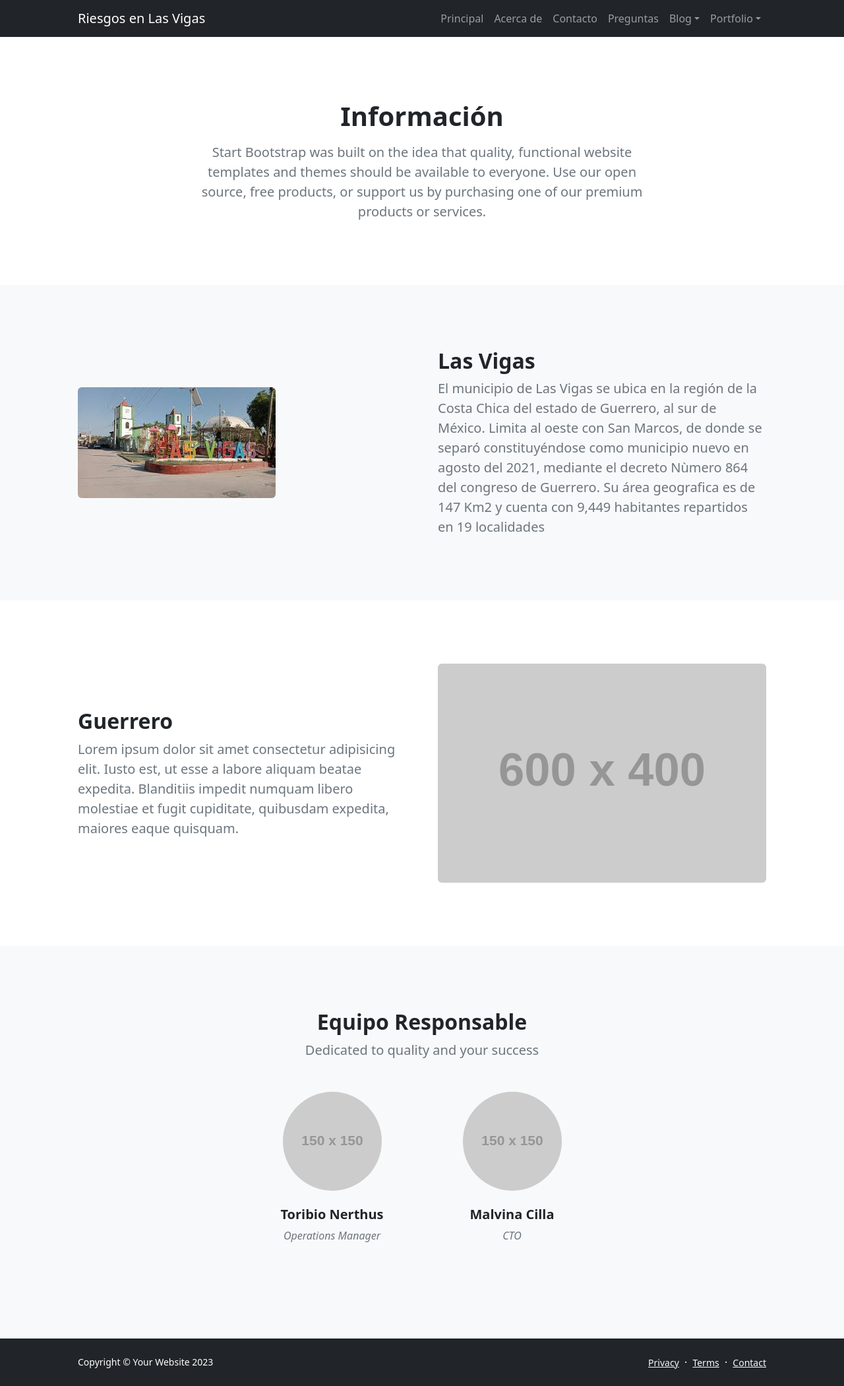
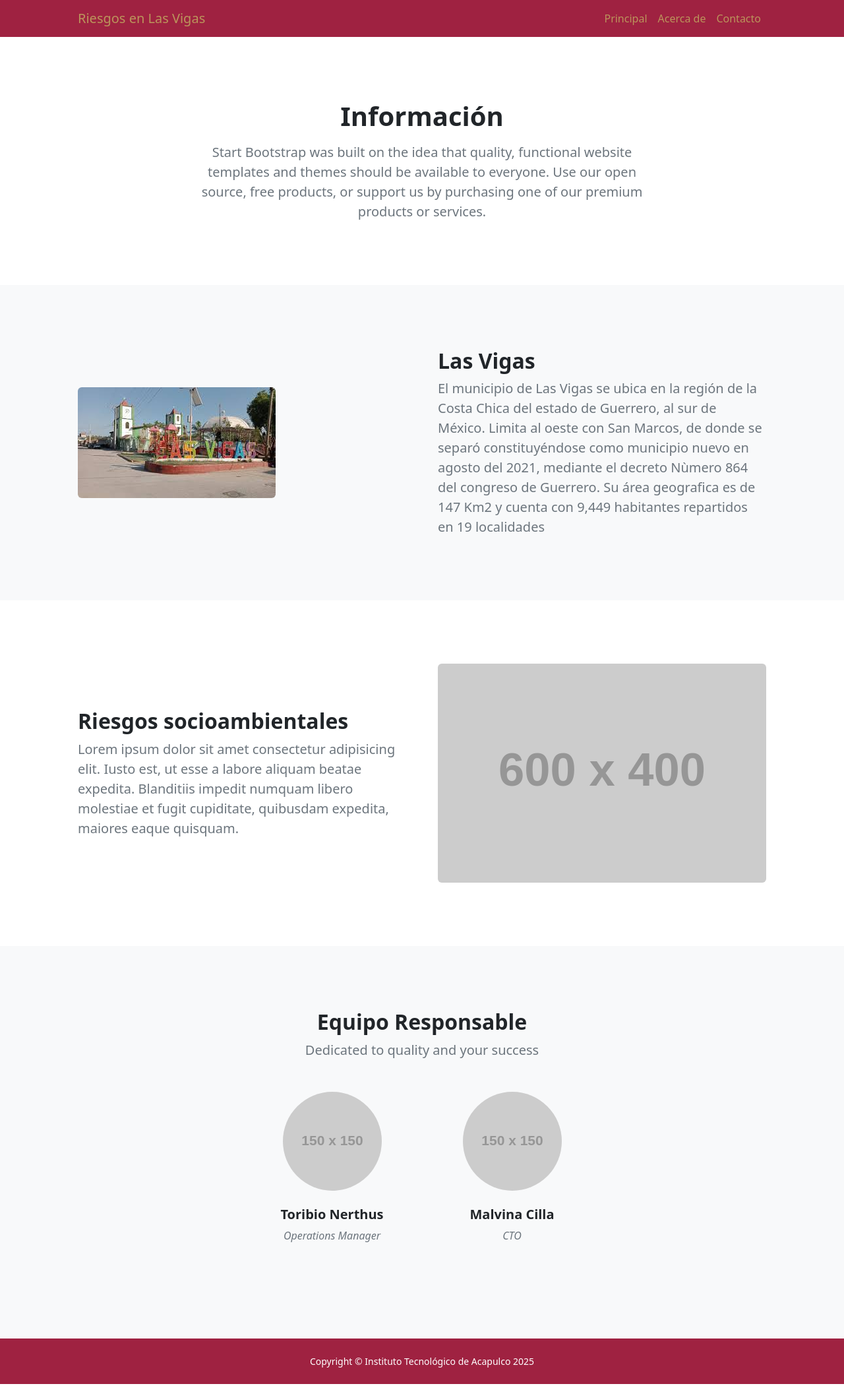
Before and after one commit to Luigi7789/Proyecto-Titulaci-n, a plain HTML site: page about.html in a window 1280 px wide. Shown: the whole page at 66% size. Drawn offline with nearby package versions, Linux system fonts and the light colour scheme; placeholder pictures from the web are drawn by us.

Commit message:
Cambie el color de mi proyecto y centre el footer

```diff
--- a/about.html
+++ b/about.html
@@ -16,16 +16,16 @@
     <body class="d-flex flex-column">
         <main class="flex-shrink-0">
             <!-- Navigation-->
-            <nav class="navbar navbar-expand-lg navbar-dark bg-dark">
+            <nav class="navbar navbar-expand-lg  color-municipio color-letra-municipio">
                 <div class="container px-5">
-                    <a class="navbar-brand" href="index.html">Riesgos en Las Vigas</a>
+                    <a class="navbar-brand color-letra-municipio" href="index.html">Riesgos en Las Vigas</a>
                     <button class="navbar-toggler" type="button" data-bs-toggle="collapse" data-bs-target="#navbarSupportedContent" aria-controls="navbarSupportedContent" aria-expanded="false" aria-label="Toggle navigation"><span class="navbar-toggler-icon"></span></button>
                     <div class="collapse navbar-collapse" id="navbarSupportedContent">
                         <ul class="navbar-nav ms-auto mb-2 mb-lg-0">
-                            <li class="nav-item"><a class="nav-link" href="index.html">Principal</a></li>
-                            <li class="nav-item"><a class="nav-link" href="about.html">Acerca de</a></li>
-                            <li class="nav-item"><a class="nav-link" href="contact.html">Contacto</a></li>
-
+                            <li class="nav-item"><a class="nav-link color-letra-municipio" href="index.html">Principal</a></li>
+                            <li class="nav-item"><a class="nav-link color-letra-municipio" href="about.html">Acerca de</a></li>
+                            <li class="nav-item"><a class="nav-link color-letra-municipio" href="contact.html">Contacto</a></li>
+                      <!--
                             <li class="nav-item"><a class="nav-link" href="faq.html">Preguntas</a></li>
                             <li class="nav-item dropdown">
                                 <a class="nav-link dropdown-toggle" id="navbarDropdownBlog" href="#" role="button" data-bs-toggle="dropdown" aria-expanded="false">Blog</a>
@@ -40,7 +40,7 @@
                                     <li><a class="dropdown-item" href="portfolio-overview.html">Portfolio Overview</a></li>
                                     <li><a class="dropdown-item" href="portfolio-item.html">Portfolio Item</a></li>
                                 </ul>
-                            </li>
+                            </li> -->
                         </ul>
                     </div>
                 </div>
@@ -77,7 +77,7 @@
                     <div class="row gx-5 align-items-center">
                         <div class="col-lg-6 order-first order-lg-last"><img class="img-fluid rounded mb-5 mb-lg-0" src="https://dummyimage.com/600x400/343a40/6c757d" alt="..." /></div>
                         <div class="col-lg-6">
-                            <h2 class="fw-bolder">Guerrero</h2>
+                            <h2 class="fw-bolder">Riesgos socioambientales</h2>
                             <p class="lead fw-normal text-muted mb-0">Lorem ipsum dolor sit amet consectetur adipisicing elit. Iusto est, ut esse a labore aliquam beatae expedita. Blanditiis impedit numquam libero molestiae et fugit cupiditate, quibusdam expedita, maiores eaque quisquam.</p>
                         </div>
                     </div>
@@ -111,17 +111,11 @@
             </section>
         </main>
         <!-- Footer-->
-        <footer class="bg-dark py-4 mt-auto">
+        <footer class="color-municipio py-4 mt-auto">
             <div class="container px-5">
-                <div class="row align-items-center justify-content-between flex-column flex-sm-row">
-                    <div class="col-auto"><div class="small m-0 text-white">Copyright &copy; Your Website 2023</div></div>
-                    <div class="col-auto">
-                        <a class="link-light small" href="#!">Privacy</a>
-                        <span class="text-white mx-1">&middot;</span>
-                        <a class="link-light small" href="#!">Terms</a>
-                        <span class="text-white mx-1">&middot;</span>
-                        <a class="link-light small" href="#!">Contact</a>
-                    </div>
+                <div class="row align-items-center justify-content-center flex-column flex-sm-row">
+                    <div class="col-auto"><div class="small m-0 text-white">Copyright &copy; Instituto Tecnológico de Acapulco 2025</div></div>
+
                 </div>
             </div>
         </footer>
```
Also changed, not shown: contact.html (+11 -17 lines), index.html (+10 -16 lines), css/styles.css.
